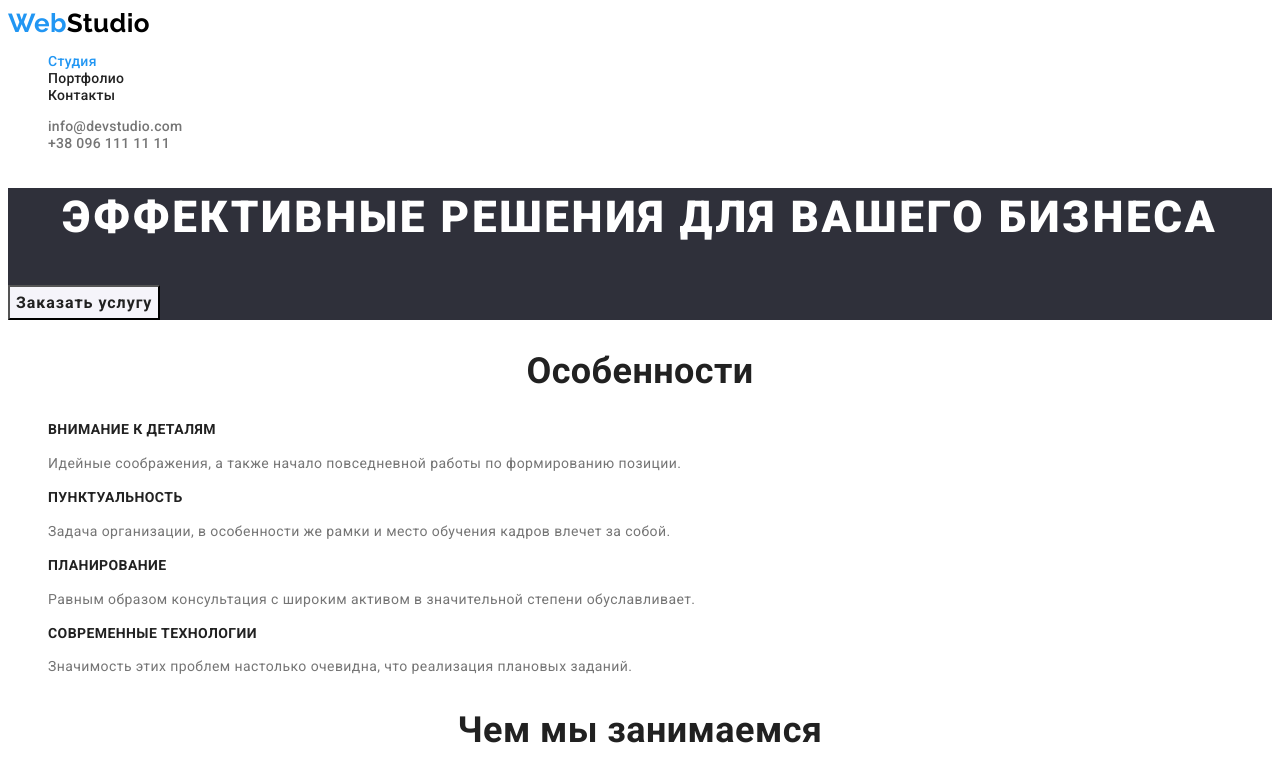
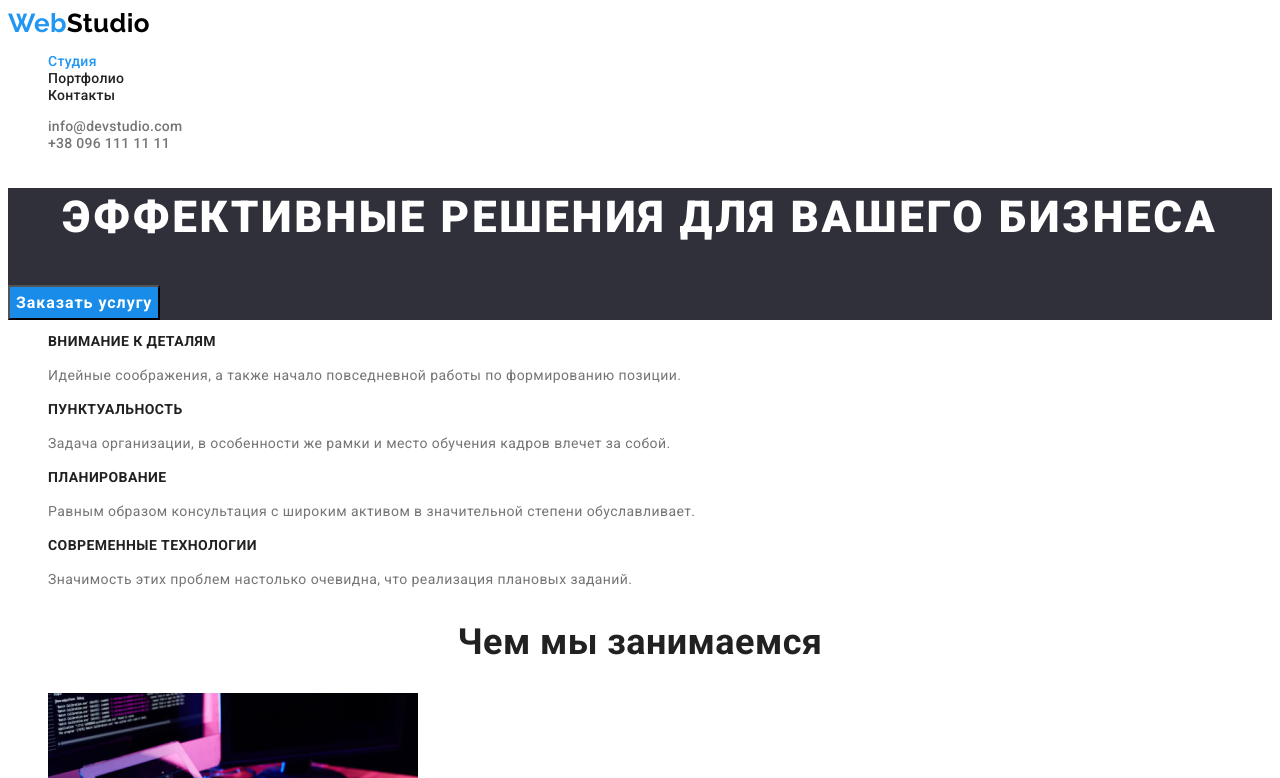
Before and after one commit to KorolikD/goit-markup-hw-02, a plain HTML site: page index.html in a window 1280 px wide. Both pictures are taken after a click on the button "Заказать услугу". Shown: the top 778 px of the page. Drawn offline with Linux system fonts and the light colour scheme.

Commit message:
Фінальний фікс і доповнення ДЗ
1. прибрав зайві шрифти в боді,
2. фікс ховера на головну кнопку,
3. підправив висоту лінії в .team .text
4. приховав непотрібні заголовки за допомогою visually-hidden

```diff
--- a/css/styles.css
+++ b/css/styles.css
@@ -36,19 +36,32 @@ Roboto – 400, 500, 700, 900 */
 
   --button-text-colour: #ffffff;
   --button-secondary-background-colour: #f5f4fa;
+  --button-focus-color: #188ce8;
 
   --header-line: #ececec;
   --border-elements: #eeeeee;
 }
 
 body {
-  font-family: 'Roboto', -apple-system, BlinkMacSystemFont, avenir next, avenir, segoe ui,
-    helvetica neue, helvetica, Ubuntu, roboto, noto, arial, sans-serif;
+  font-family: 'Roboto', sans-serif;
   font-size: 14px;
   letter-spacing: 0.03em;
 
   color: var(--primary-text-color);
   background-color: var(--primary-background-color);
+}
+
+.visually-hidden {
+  position: absolute;
+  white-space: nowrap;
+  width: 1px;
+  height: 1px;
+  overflow: hidden;
+  border: 0;
+  padding: 0;
+  clip: rect(0 0 0 0);
+  clip-path: inset(50%);
+  margin: -1px;
 }
 
 .list {
@@ -148,8 +161,7 @@ body {
 
 .button.primary:hover,
 .button.primary:focus {
-  color: var(--title-text-color);
-  background-color: var(--button-secondary-background-colour);
+  background-color: var(--button-focus-color);
 }
 
 /* Секции */
@@ -196,7 +208,7 @@ body {
 
 .team .text {
   font-size: 16px;
-  line-height: 1.19px;
+  line-height: 1.19;
   text-align: center;
 }
 
--- a/index.html
+++ b/index.html
@@ -47,7 +47,7 @@
 
         <!-- Особенности -->
         <section class="section">
-            <h2 class="section-title">Особенности</h2>
+            <h2 class="section-title visually-hidden">Особенности</h2>
 
             <ul class="feature list">
                 <li>
```
Also changed, not shown: portfolio.html (+1 -1 lines).
